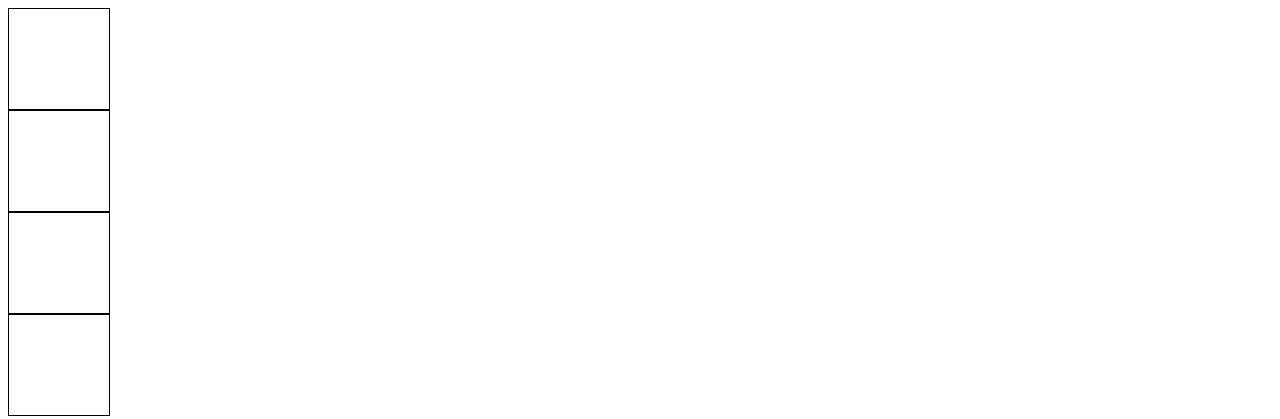
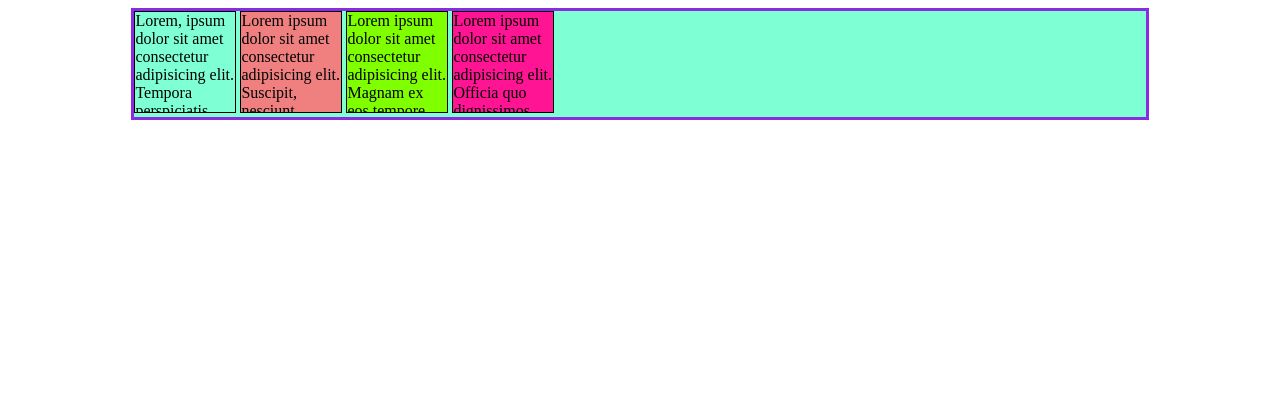
Before and after one commit to Vikituu/Projetinho-felas, a plain HTML site: page index.html in a window 1280 px wide. Drawn offline with Linux system fonts and the light colour scheme.

Commit message:
bagulho foda

```diff
--- a/index.html
+++ b/index.html
@@ -4,22 +4,14 @@
     <meta charset="UTF-8">
     <meta name="viewport" content="width=device-width, initial-scale=1.0">
     <title>Document</title>
-    <style>
-        section{
-            width: 100px;
-            height: 100px;
-            border-style: solid;
-            border-color: black;
-            border-width: 1px;
-        }
-    </style>
+    <link rel="stylesheet" href="./style.css">
 </head>
 <body>
-    <article>
-        <section></section>
-        <section></section>
-        <section></section>
-        <section></section>
-    </article>
+    <div id="container" class="blue">
+        <div class="bloco blue">Lorem, ipsum dolor sit amet consectetur adipisicing elit. Tempora perspiciatis soluta incidunt suscipit est itaque dicta assumenda deserunt et. Esse modi eius rem dolorem nemo molestiae itaque! Ducimus, excepturi esse!</div>
+        <div class="bloco red">Lorem ipsum dolor sit amet consectetur adipisicing elit. Suscipit, nesciunt veniam mollitia consequatur qui culpa nisi labore aperiam enim veritatis?</div>
+        <div class="bloco yellow">Lorem ipsum dolor sit amet consectetur adipisicing elit. Magnam ex eos tempore mollitia sapiente nesciunt facilis aspernatur voluptas quibusdam dolorum!</div>
+        <div class="bloco green">Lorem ipsum dolor sit amet consectetur adipisicing elit. Officia quo dignissimos dolor fugit dicta molestias at architecto quasi eius neque!</div>
+    </div>
 </body>
 </html>
--- /dev/null
+++ b/style.css
@@ -0,0 +1,29 @@
+.bloco{
+    width: 100px;
+    height: 100px;
+    border-style: solid;
+    border-color: black;
+    border-width: 1px;
+    overflow: auto;
+    display: inline-block;
+}
+
+#container{
+    border-color: blueviolet;
+    border-style: solid;
+    width: 80%;
+    margin: 0 auto 0 auto
+}
+
+.blue{
+    background-color: aquamarine;
+}
+.yellow{
+    background-color: chartreuse;
+}
+.red{
+    background-color: lightcoral;
+}
+.green{
+    background-color: deeppink;
+}
```
